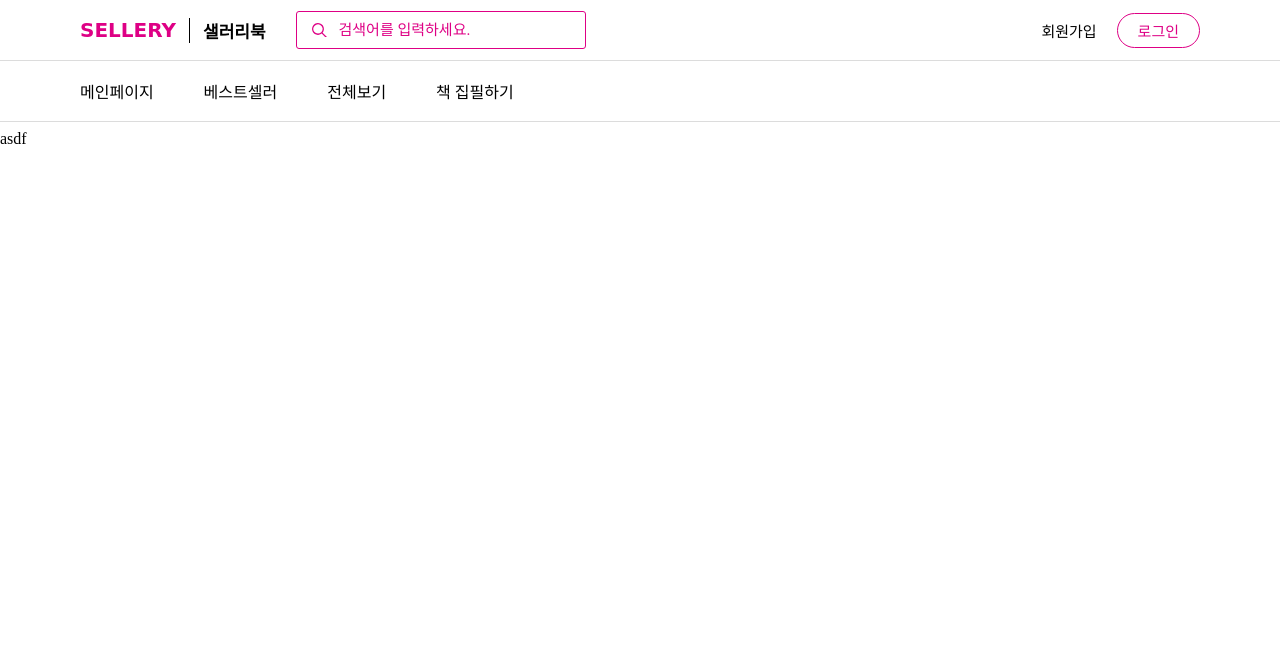
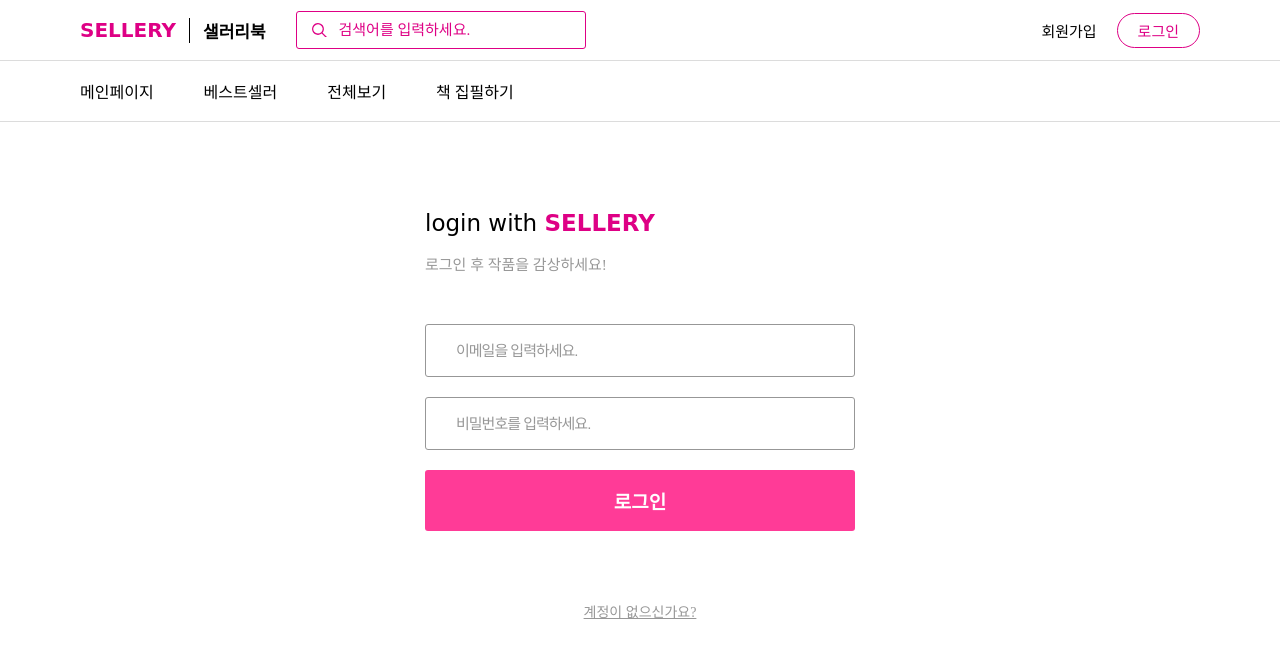
Before and after one commit to jidole02/sellery-book, a Next.js app in the folder next-js/: page /auth/login in a window 1280 px wide. Shown: the top 658 px of the page. Built offline with nearby package versions, Linux system fonts and the light colour scheme; a web font is replaced by a local one.

Commit message:
[UPDATE] AUTH PAGE

```diff
--- a/next-js/pages/auth/login/index.tsx
+++ b/next-js/pages/auth/login/index.tsx
@@ -1,9 +1,36 @@
-import * as S from '../styles'
+import * as S from "../styles";
+import { useRouter } from "next/dist/client/router";
 
-export default function LoginPage(){
-    return(
+export default function LoginPage() {
+  const router = useRouter();
+  return (
+    <S.Wrapper id="row-center">
+      <S.Contaienr>
         <>
-        asdf
+          <h1>
+            login with <b>SELLERY</b>
+          </h1>
+          <h3>로그인 후 작품을 감상하세요!</h3>
         </>
-    )
+        <>
+          <S.InpContaienr>
+            <input
+              type="text"
+              placeholder="이메일을 입력하세요."
+              name="email"
+            />{" "}
+            <input
+              type="password"
+              placeholder="비밀번호를 입력하세요."
+              name="password"
+            />{" "}
+            <button>로그인</button>
+          </S.InpContaienr>
+          <S.Quest id="row-center" onClick={() => router.push("/auth/signup")}>
+            계정이 없으신가요?
+          </S.Quest>
+        </>
+      </S.Contaienr>
+    </S.Wrapper>
+  );
 }
--- a/next-js/pages/auth/styles.ts
+++ b/next-js/pages/auth/styles.ts
@@ -41,9 +41,18 @@ export const InpContaienr = styled.div`
   & input {
     border: 1px solid ${COLOR.text};
     color: ${COLOR.text};
-    font-size: 16px;
+    letter-spacing: 0px;
+    font-size: 15px;
+    font-family: Arial, Helvetica, sans-serif;
     &::placeholder {
       color: ${COLOR.text};
+      letter-spacing: -1px;
+    }
+  }
+  & input[type="password"] {
+    letter-spacing: 2px;
+    &::placeholder {
+      letter-spacing: -1px;
     }
   }
   & button {
@@ -53,3 +62,11 @@ export const InpContaienr = styled.div`
     color: white;
   }
 `;
+
+export const Quest = styled.div`
+  color: ${COLOR.text};
+  font-size: 14px;
+  margin-top:70px;
+  text-decoration:underline;
+  cursor: pointer;
+`;
```
Also changed, not shown: next-js/pages/auth/signup/index.tsx (+14 -14 lines).
